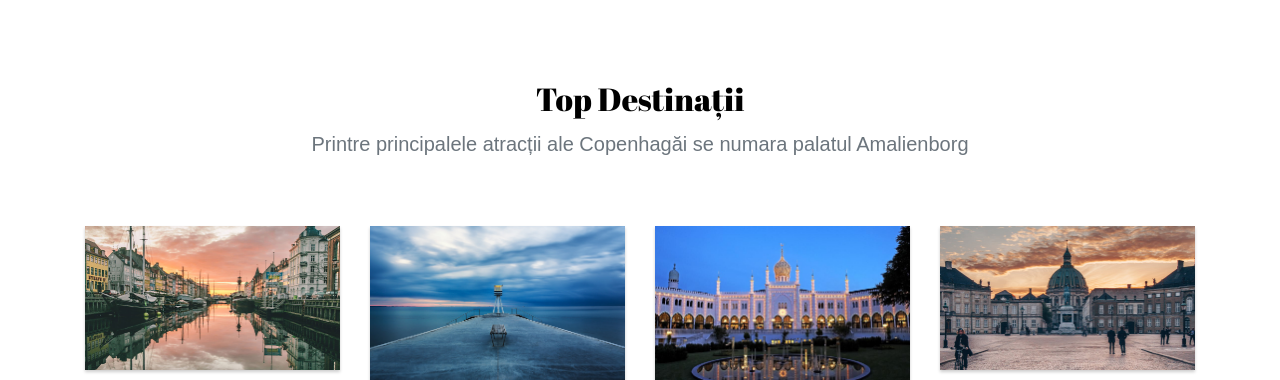
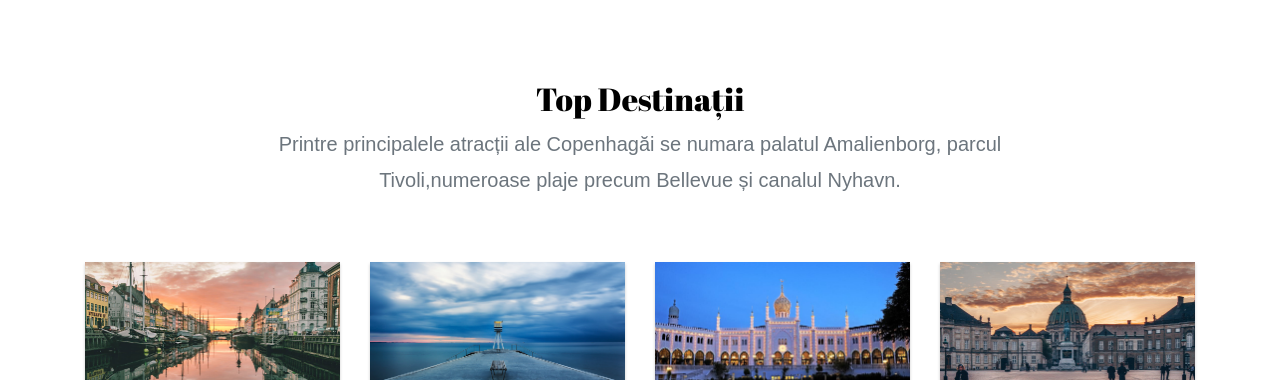
Before and after one commit to PristinaTeam/DIT, a plain HTML site: page index.html in a window 1280 px wide. Shown: the part 4960-5340 px from the top of the page. Drawn offline with nearby package versions, Linux system fonts and the light colour scheme; files that its build step writes are made by us from their sources; files whose address does not match are found by name; a web font is replaced by a local one.

Commit message:
Update index.html

```diff
--- a/index.html
+++ b/index.html
@@ -258,7 +258,7 @@ n<!doctype html>
         <div class="row justify-content-center text-center mb-5">
           <div class="col-md-8 ">
             <h2 class="heading" data-aos="fade-up">Top Destinații</h2>
-            <p class="lead" data-aos="fade-up">Printre principalele atracții ale Copenhagăi se numara palatul Amalienborg </p>
+            <p class="lead" data-aos="fade-up">Printre principalele atracții ale Copenhagăi se numara palatul Amalienborg, parcul Tivoli,numeroase plaje precum Bellevue și canalul Nyhavn. </p>
           </div>
         </div>
         <div class="row">
```
